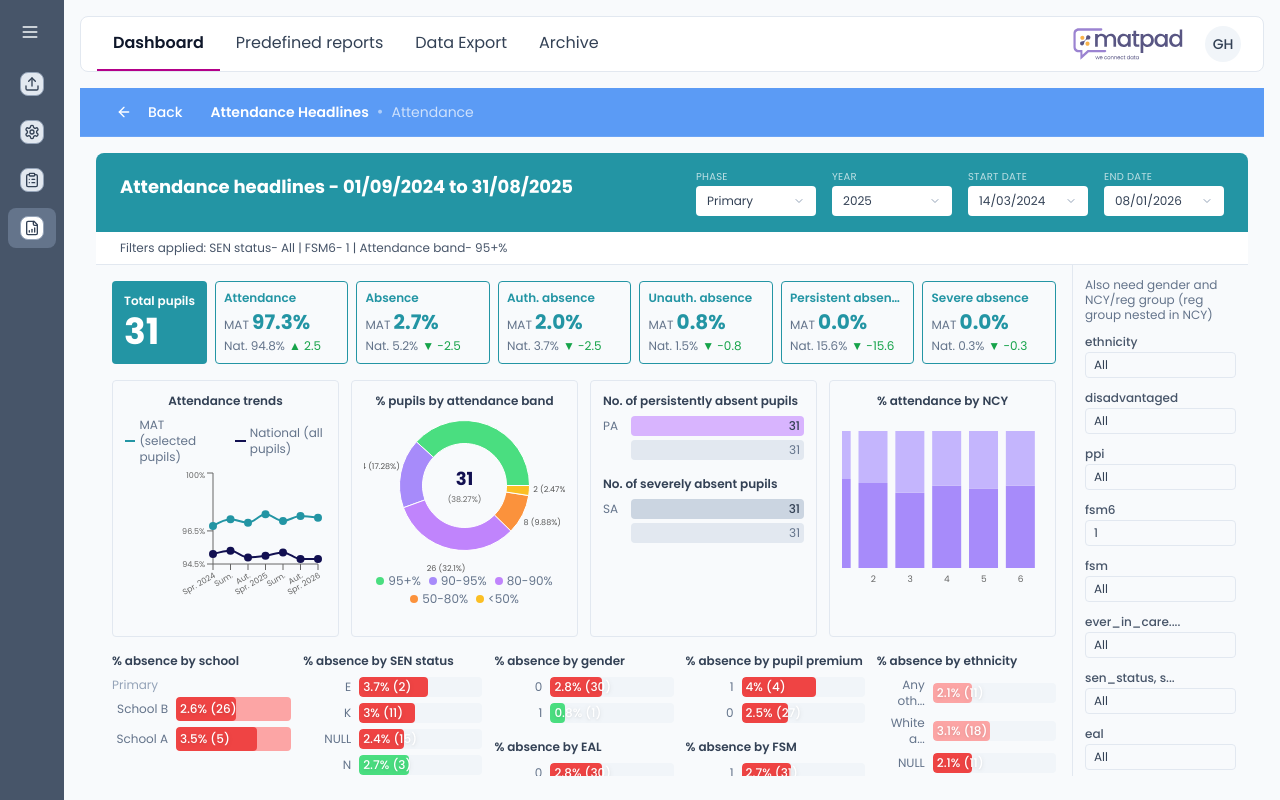
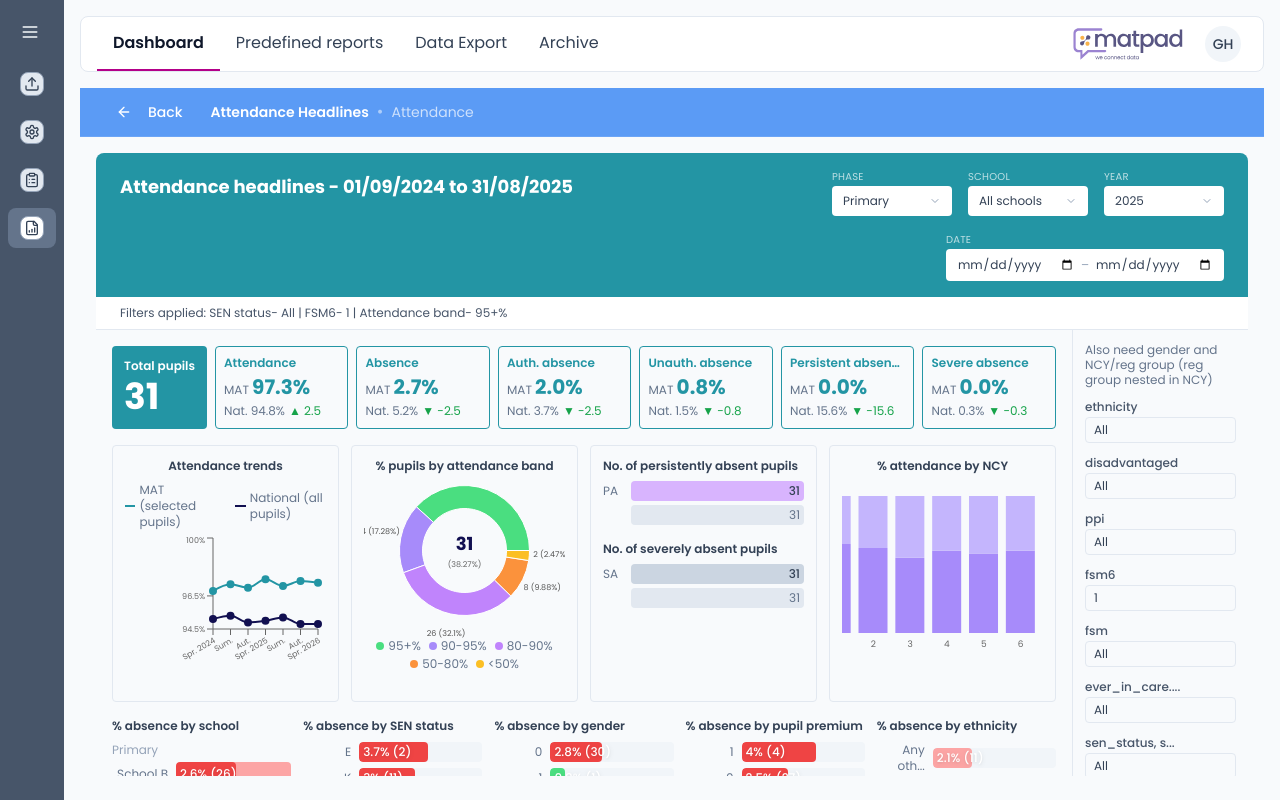
Before and after one commit to Mike-PF/v0-mat-pad, a Next.js app: page /reports in a window 1280 px wide. Both pictures are taken after a click on the button 394 px from the left and 617 px from the top of the page. Built offline with nearby package versions, Linux system fonts and the light colour scheme.

Commit message:
feat: update Attendance Headlines with EYFS style filters
Add Phase, School, Year dropdowns and Date range with dual inputs.

```diff
--- a/components/attendance-headlines-report.tsx
+++ b/components/attendance-headlines-report.tsx
@@ -91,9 +91,26 @@ export function AttendanceHeadlinesReport() {
           </h1>
           <div className="flex items-start gap-4 flex-wrap justify-end">
             <FilterSelect label="Phase" value="Primary" />
+            <FilterSelect label="School" value="All schools" />
             <FilterSelect label="Year" value="2025" />
-            <FilterSelect label="Start date" value={dateFrom} />
-            <FilterSelect label="End date" value={dateTo} />
+            <div className="flex flex-col gap-0.5">
+              <span className="text-[10px] text-white/70 uppercase tracking-wide">Date</span>
+              <div className="flex items-center gap-1.5 bg-white text-slate-700 text-xs rounded px-2.5 py-1.5 border border-white/20">
+                <input
+                  type="date"
+                  value={dateFrom}
+                  onChange={e => setDateFrom(e.target.value)}
+                  className="border-none outline-none text-xs bg-transparent"
+                />
+                <span className="text-slate-400">–</span>
+                <input
+                  type="date"
+                  value={dateTo}
+                  onChange={e => setDateTo(e.target.value)}
+                  className="border-none outline-none text-xs bg-transparent"
+                />
+              </div>
+            </div>
           </div>
         </div>
       </div>
```
